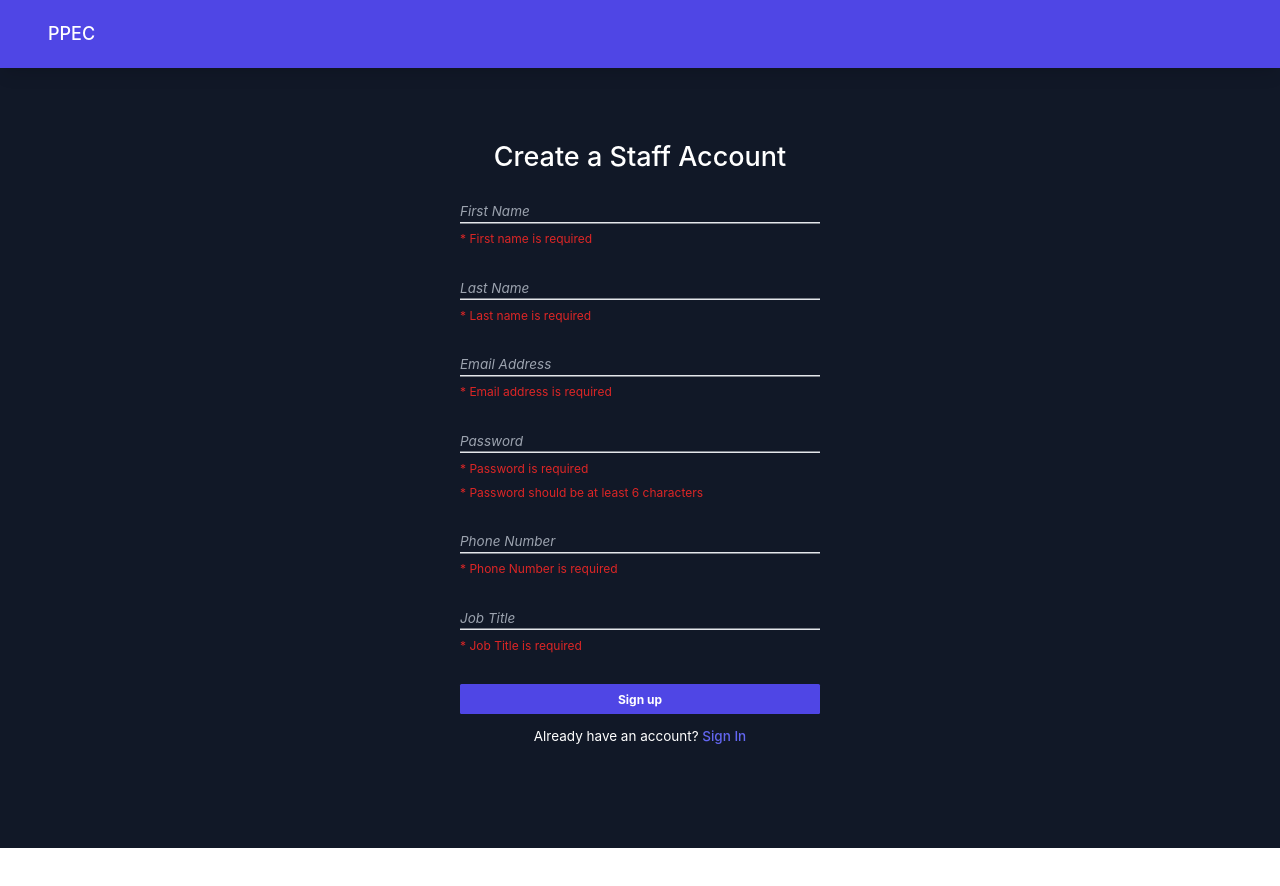
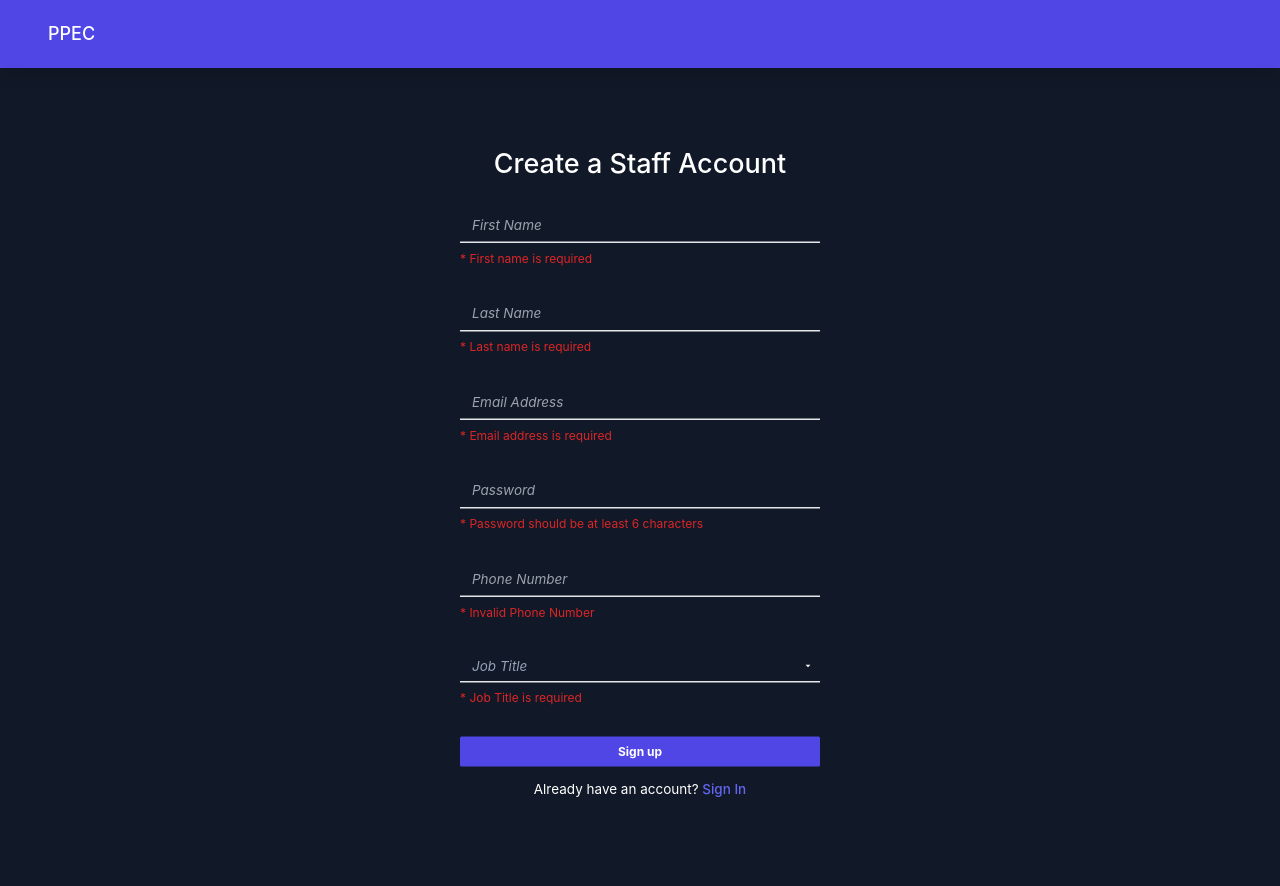
Before and after one commit to Shady-Omar/PPEC---website, a React (Create React App) app: page /register/staff in a window 1280 px wide. Both pictures are taken after a click on the button "Sign up". Shown: the top 886 px of the page. Before the commit the page ends 848 px from the top, so only its background shows below. Built offline with nearby package versions, Linux system fonts and the light colour scheme.

Commit message:
modified

```diff
--- a/src/components/RegisterFormAdmin.js
+++ b/src/components/RegisterFormAdmin.js
@@ -17,7 +17,9 @@ function RegFormAdmin() {
   const submit = async (e) => {
     e.preventDefault();
 
-    if (adminFirst === null || adminFirst === "" || adminLast === null || adminLast === "" || adminEmail === null || adminEmail === "" || adminPass === null || adminPass === "" || adminPass.length < 6 || adminNum === null || adminNum === "" || adminJob === null || adminJob === "") {
+    var regex = /1?[\s-]?\(?(\d{3})\)?[\s-]?\d{3}[\s-]?\d{4}/;
+
+    if (adminFirst === null || adminFirst === "" || adminLast === null || adminLast === "" || adminEmail === null || adminEmail === "" || adminPass === null || adminPass === "" || adminPass.length < 6 || adminNum === null || adminNum === "" || !adminNum.match(regex) || adminJob === null || adminJob === "") {
       if (adminFirst === null || adminFirst === "" ) {
         document.getElementById("err-first").classList.remove("hidden");
       } else {
@@ -33,20 +35,15 @@ function RegFormAdmin() {
       } else {
         document.getElementById("err-email").classList.add("hidden");
       }
-      if (adminPass === null || adminPass === "") {
-        document.getElementById("err-pass").classList.remove("hidden");
-      } else {
-        document.getElementById("err-pass").classList.add("hidden");
-      }
-      if (adminPass.length < 6) {
+      if (adminPass === null || adminPass === "" || adminPass.length < 6) {
         document.getElementById("err-pass-length").classList.remove("hidden");
       } else {
         document.getElementById("err-pass-length").classList.add("hidden");
       }
-      if (adminNum === null || adminNum === "" ) {
-        document.getElementById("err-num").classList.remove("hidden");
+      if (adminNum === null || adminNum === "" || !adminNum.match(regex)) {
+        document.getElementById("err-num-reg").classList.remove("hidden");
       } else {
-        document.getElementById("err-num").classList.add("hidden");
+        document.getElementById("err-num-reg").classList.add("hidden");
       }
       if (adminJob === null || adminJob === "" ) {
         document.getElementById("err-job").classList.remove("hidden");
@@ -141,14 +138,13 @@ function RegFormAdmin() {
         required
       />
     </div>
-    <p id='err-pass' className='!mt-2 text-left text-red-600 hidden'>* Password is required</p>
     <p id='err-pass-length' className='!mt-2 text-left text-red-600 hidden'>* Password should be at least 6 characters</p>
 
     <div
       className="w-full transform border-b-2 bg-transparent text-lg duration-300 focus-within:border-indigo-500"
     >
       <input
-        type="number"
+        type="text"
         placeholder="Phone Number"
         className="w-full phone border-none bg-transparent outline-none placeholder:italic focus:outline-none"
         value={adminNum}
@@ -156,7 +152,7 @@ function RegFormAdmin() {
         required
       />
     </div>
-    <p id='err-num' className='!mt-2 text-left text-red-600 hidden'>* Phone Number is required</p>
+    <p id='err-num-reg' className='!mt-2 text-left text-red-600 hidden'>* Invalid Phone Number</p>
 
     <div
       className="w-full transform border-b-2 bg-transparent text-lg duration-300 focus-within:border-indigo-500"
--- a/src/components/RegisterFormAdminSSO.js
+++ b/src/components/RegisterFormAdminSSO.js
@@ -1,7 +1,7 @@
 import React, { useState } from 'react';
 import { Link } from 'react-router-dom';
 import { db } from "../firebase.js";
-import { collection, addDoc } from "firebase/firestore";
+import { doc, setDoc } from "firebase/firestore";
 import { getAuth, onAuthStateChanged } from "firebase/auth";
 
 
@@ -15,11 +15,13 @@ function RegFormAdminSSO() {
   const submit = async (e) => {
     e.preventDefault();
 
-    if ( adminNum === null || adminNum === "" || adminJob === null || adminJob === "") {
-      if (adminNum === null || adminNum === "" ) {
-        document.getElementById("err-num").classList.remove("hidden");
+    var regex = /1?[\s-]?\(?(\d{3})\)?[\s-]?\d{3}[\s-]?\d{4}/;
+
+    if ( adminNum === null || adminNum === "" || !adminNum.match(regex) || adminJob === null || adminJob === "") {
+      if (adminNum === null || adminNum === "" || !adminNum.match(regex)) {
+        document.getElementById("err-num-reg").classList.remove("hidden");
       } else {
-        document.getElementById("err-num").classList.add("hidden");
+        document.getElementById("err-num-reg").classList.add("hidden");
       }
       if (adminJob === null || adminJob === "" ) {
         document.getElementById("err-job").classList.remove("hidden");
@@ -31,7 +33,7 @@ function RegFormAdminSSO() {
       onAuthStateChanged(auth, async(user) => {
         if (user) {
           try {
-            const docRef = await addDoc(collection(db, "users"), {
+            await setDoc(doc(db, "users", user.uid), {
               displayName: user.displayName,
               email: user.email,
               phoneNum: Number(adminNum),
@@ -39,7 +41,6 @@ function RegFormAdminSSO() {
               isAdmin: true,
               uid: user.uid,
             });
-            console.log("Document written with ID: ", docRef.id);
           } catch (e) {
             console.error("Error adding document: ", e);
           }
@@ -64,7 +65,7 @@ function RegFormAdminSSO() {
       className="w-full transform border-b-2 bg-transparent text-lg duration-300 focus-within:border-indigo-500"
     >
       <input
-        type="number"
+        type="text"
         placeholder="Phone Number"
         className="w-full phone border-none bg-transparent outline-none placeholder:italic focus:outline-none"
         value={adminNum}
@@ -72,7 +73,7 @@ function RegFormAdminSSO() {
         required
       />
     </div>
-    <p id='err-num' className='!mt-2 text-left text-red-600 hidden'>* Phone Number is required</p>
+    <p id='err-num-reg' className='!mt-2 text-left text-red-600 hidden'>* Invalid Phone Number</p>
 
     <div
       className="w-full transform border-b-2 bg-transparent text-lg duration-300 focus-within:border-indigo-500"
--- a/src/components/RegisterFormSSOStaff.js
+++ b/src/components/RegisterFormSSOStaff.js
@@ -1,7 +1,7 @@
 import React, { useState } from 'react';
 import { Link } from 'react-router-dom';
 import { db } from "../firebase.js";
-import { collection, addDoc } from "firebase/firestore";
+import {  doc, setDoc  } from "firebase/firestore";
 import { getAuth, onAuthStateChanged } from "firebase/auth";
 
 
@@ -15,11 +15,13 @@ function RegFormStaffSSO() {
   const submit = async (e) => {
     e.preventDefault();
 
-    if ( staffNum === null || staffNum === "" || staffJob === null || staffJob === "") {
-      if (staffNum === null || staffNum === "" ) {
-        document.getElementById("err-num").classList.remove("hidden");
+    var regex = /1?[\s-]?\(?(\d{3})\)?[\s-]?\d{3}[\s-]?\d{4}/;
+
+    if ( staffNum === null || staffNum === "" || !staffNum.match(regex) || staffJob === null || staffJob === "") {
+      if (staffNum === null || staffNum === "" || !staffNum.match(regex)) {
+        document.getElementById("err-num-reg").classList.remove("hidden");
       } else {
-        document.getElementById("err-num").classList.add("hidden");
+        document.getElementById("err-num-reg").classList.add("hidden");
       }
       if (staffJob === null || staffJob === "" ) {
         document.getElementById("err-job").classList.remove("hidden");
@@ -31,7 +33,7 @@ function RegFormStaffSSO() {
       onAuthStateChanged(auth, async(user) => {
         if (user) {
           try {
-            const docRef = await addDoc(collection(db, "users"), {
+            await setDoc(doc(db, "users", user.uid), {
               displayName: user.displayName,
               email: user.email,
               phoneNum: Number(staffNum),
@@ -39,7 +41,6 @@ function RegFormStaffSSO() {
               isAdmin: false,
               uid: user.uid,
             });
-            console.log("Document written with ID: ", docRef.id);
           } catch (e) {
             console.error("Error adding document: ", e);
           }
@@ -64,7 +65,7 @@ function RegFormStaffSSO() {
       className="w-full transform border-b-2 bg-transparent text-lg duration-300 focus-within:border-indigo-500"
     >
       <input
-        type="number"
+        type="text"
         placeholder="Phone Number"
         className="w-full phone border-none bg-transparent outline-none placeholder:italic focus:outline-none"
         value={staffNum}
@@ -72,19 +73,27 @@ function RegFormStaffSSO() {
         required
       />
     </div>
-    <p id='err-num' className='!mt-2 text-left text-red-600 hidden'>* Phone Number is required</p>
+    <p id='err-num-reg' className='!mt-2 text-left text-red-600 hidden'>* Invalid Phone Number</p>
 
     <div
       className="w-full transform border-b-2 bg-transparent text-lg duration-300 focus-within:border-indigo-500"
     >
-      <input
-        type="text"
-        placeholder="Job Title"
-        className="w-full border-none bg-transparent outline-none placeholder:italic focus:outline-none"
-        value={staffJob}
-        onChange={(e) => setStaffJob(e.target.value)}
-        required
-      />
+      <div className="relative w-full">
+        <select
+          className="block text-slate-400 italic w-full h-10 px-4 py-2 pr-8 leading-tight bg-transparent border-none appearance-none focus:outline-none"
+          value={staffJob}
+          onChange={(e) => setStaffJob(e.target.value)}
+          required
+        >
+          <option className=' bg-transparent text-slate-400 cursor-pointer' value="" disabled defaultValue>Job Title</option>
+          <option className=' bg-transparent text-black hover:text-black cursor-pointer' value="RN">RN</option>
+          <option className=' bg-transparent text-black hover:text-black cursor-pointer' value="LPN">LPN</option>
+          <option className=' bg-transparent text-black hover:text-black cursor-pointer' value="CNA">CNA</option>
+        </select>
+        <div className="absolute inset-y-0 right-0 flex items-center px-2 pointer-events-none">
+          <svg className="w-4 h-4 fill-current" viewBox="0 0 20 20"><path d="M0 0h20v20H0z" fill="none"/><path d="M6 8l4 4 4-4" /></svg>
+        </div>
+      </div>
     </div>
     <p id='err-job' className='!mt-2 text-left text-red-600 hidden'>* Job Title is required</p>
 
--- a/src/components/RegisterFormStaff.js
+++ b/src/components/RegisterFormStaff.js
@@ -17,7 +17,9 @@ function RegFormStaff() {
   const submit = async (e) => {
     e.preventDefault();
 
-    if (staffFirst === null || staffFirst === "" || staffLast === null || staffLast === "" || staffEmail === null || staffEmail === "" || staffPass === null || staffPass === "" || staffPass.length < 6 || staffNum === null || staffNum === "" || staffJob === null || staffJob === "") {
+    var regex = /1?[\s-]?\(?(\d{3})\)?[\s-]?\d{3}[\s-]?\d{4}/;
+
+    if (staffFirst === null || staffFirst === "" || staffLast === null || staffLast === "" || staffEmail === null || staffEmail === "" || staffPass === null || staffPass === "" || staffPass.length < 6 || staffNum === null || !staffNum.match(regex) || staffNum === "" || staffJob === null || staffJob === "") {
       if (staffFirst === null || staffFirst === "" ) {
         document.getElementById("err-first").classList.remove("hidden");
       } else {
@@ -33,20 +35,15 @@ function RegFormStaff() {
       } else {
         document.getElementById("err-email").classList.add("hidden");
       }
-      if (staffPass === null || staffPass === "" ) {
-        document.getElementById("err-pass").classList.remove("hidden");
-      } else {
-        document.getElementById("err-pass").classList.add("hidden");
-      }
-      if (staffPass.length < 6) {
+      if (staffPass === null || staffPass === "" || staffPass.length < 6) {
         document.getElementById("err-pass-length").classList.remove("hidden");
       } else {
         document.getElementById("err-pass-length").classList.add("hidden");
       }
-      if (staffNum === null || staffNum === "" ) {
-        document.getElementById("err-num").classList.remove("hidden");
+      if (staffNum === null || staffNum === "" || !staffNum.match(regex)) {
+        document.getElementById("err-num-reg").classList.remove("hidden");
       } else {
-        document.getElementById("err-num").classList.add("hidden");
+        document.getElementById("err-num-reg").classList.add("hidden");
       }
       if (staffJob === null || staffJob === "" ) {
         document.getElementById("err-job").classList.remove("hidden");
@@ -94,7 +91,7 @@ function RegFormStaff() {
       <input
         type="text"
         placeholder="First Name"
-        className="w-full border-none bg-transparent outline-none placeholder:italic focus:outline-none"
+        className="w-full px-4 py-2 border-none bg-transparent outline-none placeholder:italic focus:outline-none"
         value={staffFirst}
         onChange={(e) => setStaffFirst(e.target.value)}
       />
@@ -107,7 +104,7 @@ function RegFormStaff() {
       <input
         type="text"
         placeholder="Last Name"
-        className="w-full border-none bg-transparent outline-none placeholder:italic focus:outline-none"
+        className="w-full px-4 py-2 border-none bg-transparent outline-none placeholder:italic focus:outline-none"
         value={staffLast}
         onChange={(e) => setStaffLast(e.target.value)}
       />
@@ -120,7 +117,7 @@ function RegFormStaff() {
       <input
         type="text"
         placeholder="Email Address"
-        className="w-full border-none bg-transparent outline-none placeholder:italic focus:outline-none"
+        className="w-full px-4 py-2 border-none bg-transparent outline-none placeholder:italic focus:outline-none"
         value={staffEmail}
         onChange={(e) => setStaffEmail(e.target.value)}
       />
@@ -133,37 +130,45 @@ function RegFormStaff() {
       <input
         type="password"
         placeholder="Password"
-        className="w-full border-none bg-transparent outline-none placeholder:italic focus:outline-none"
+        className="w-full px-4 py-2 border-none bg-transparent outline-none placeholder:italic focus:outline-none"
         value={staffPass}
         onChange={(e) => setStaffPass(e.target.value)}
       />
     </div>
-    <p id='err-pass' className='!mt-2 text-left text-red-600 hidden'>* Password is required</p>
     <p id='err-pass-length' className='!mt-2 text-left text-red-600 hidden'>* Password should be at least 6 characters</p>
 
     <div
       className="w-full transform border-b-2 bg-transparent text-lg duration-300 focus-within:border-indigo-500"
     >
       <input
-        type="number"
+        type="text"
         placeholder="Phone Number"
-        className="w-full phone border-none bg-transparent outline-none placeholder:italic focus:outline-none"
+        className="w-full px-4 py-2 phone border-none bg-transparent outline-none placeholder:italic focus:outline-none"
         value={staffNum}
         onChange={(e) => setStaffNum(e.target.value)}
       />
     </div>
-    <p id='err-num' className='!mt-2 text-left text-red-600 hidden'>* Phone Number is required</p>
+    <p id='err-num-reg' className='!mt-2 text-left text-red-600 hidden'>* Invalid Phone Number</p>
 
     <div
       className="w-full transform border-b-2 bg-transparent text-lg duration-300 focus-within:border-indigo-500"
     >
-      <input
-        type="text"
-        placeholder="Job Title"
-        className="w-full border-none bg-transparent outline-none placeholder:italic focus:outline-none"
-        value={staffJob}
-        onChange={(e) => setStaffJob(e.target.value)}
-      />
+      <div className="relative w-full">
+        <select
+          className="block text-slate-400 italic w-full h-10 px-4 py-2 pr-8 leading-tight bg-transparent border-none appearance-none focus:outline-none"
+          value={staffJob}
+          onChange={(e) => setStaffJob(e.target.value)}
+          required
+        >
+          <option className=' bg-transparent text-slate-400 cursor-pointer' value="" disabled defaultValue>Job Title</option>
+          <option className=' bg-transparent text-black hover:text-black cursor-pointer' value="RN">RN</option>
+          <option className=' bg-transparent text-black hover:text-black cursor-pointer' value="LPN">LPN</option>
+          <option className=' bg-transparent text-black hover:text-black cursor-pointer' value="CNA">CNA</option>
+        </select>
+        <div className="absolute inset-y-0 right-0 flex items-center px-2 pointer-events-none">
+          <svg className="w-4 h-4 fill-current" viewBox="0 0 20 20"><path d="M0 0h20v20H0z" fill="none"/><path d="M6 8l4 4 4-4" /></svg>
+        </div>
+      </div>
     </div>
     <p id='err-job' className='!mt-2 text-left text-red-600 hidden'>* Job Title is required</p>
 
```
Also changed, not shown: src/components/LoginForm.js (+21 -10 lines).
